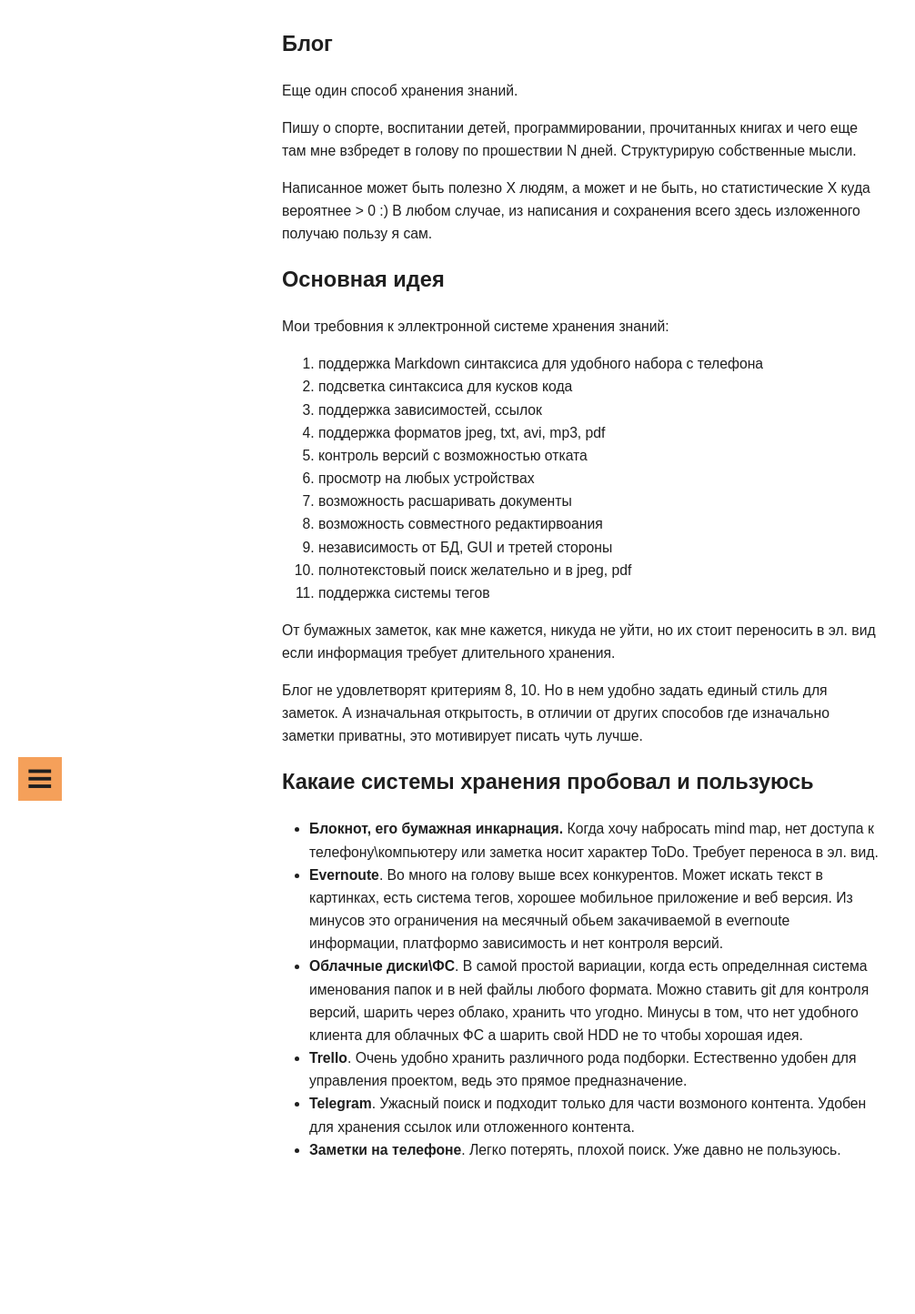
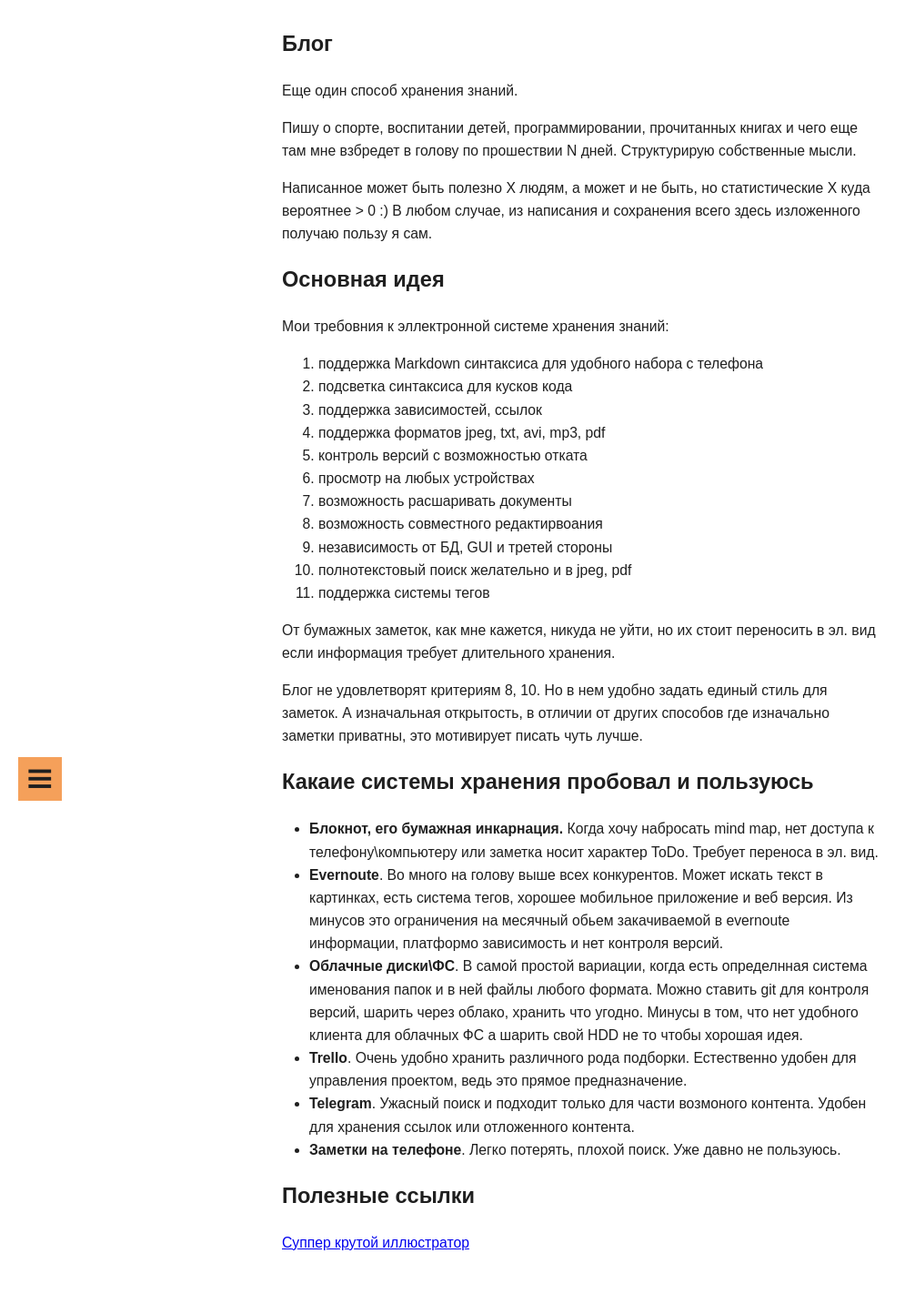
Before and after one commit to guest363/blog, a Jekyll site: the page built from index.md, in a window 1280 px wide. Shown: the whole page at 91% size, without its empty margins (0-1006 px from the left). Built offline with Jekyll 4.4.1, drawn with Linux system fonts in a browser that asks for light colours; before the commit the page ends 1342 px from its top, so only the background shows below that.

Commit message:
add link

```diff
--- a/index.md
+++ b/index.md
@@ -55,3 +55,6 @@ git для контроля версий, шарить через облако,
 - **Telegram**. Ужасный поиск и подходит только для части возмоного контента.
 Удобен для хранения ссылок или отложенного контента.
 - **Заметки на телефоне**. Легко потерять, плохой поиск. Уже давно не пользуюсь.
+
+# Полезные ссылки
+[Суппер крутой иллюстратор](https://www.behance.net/RGG)
```
